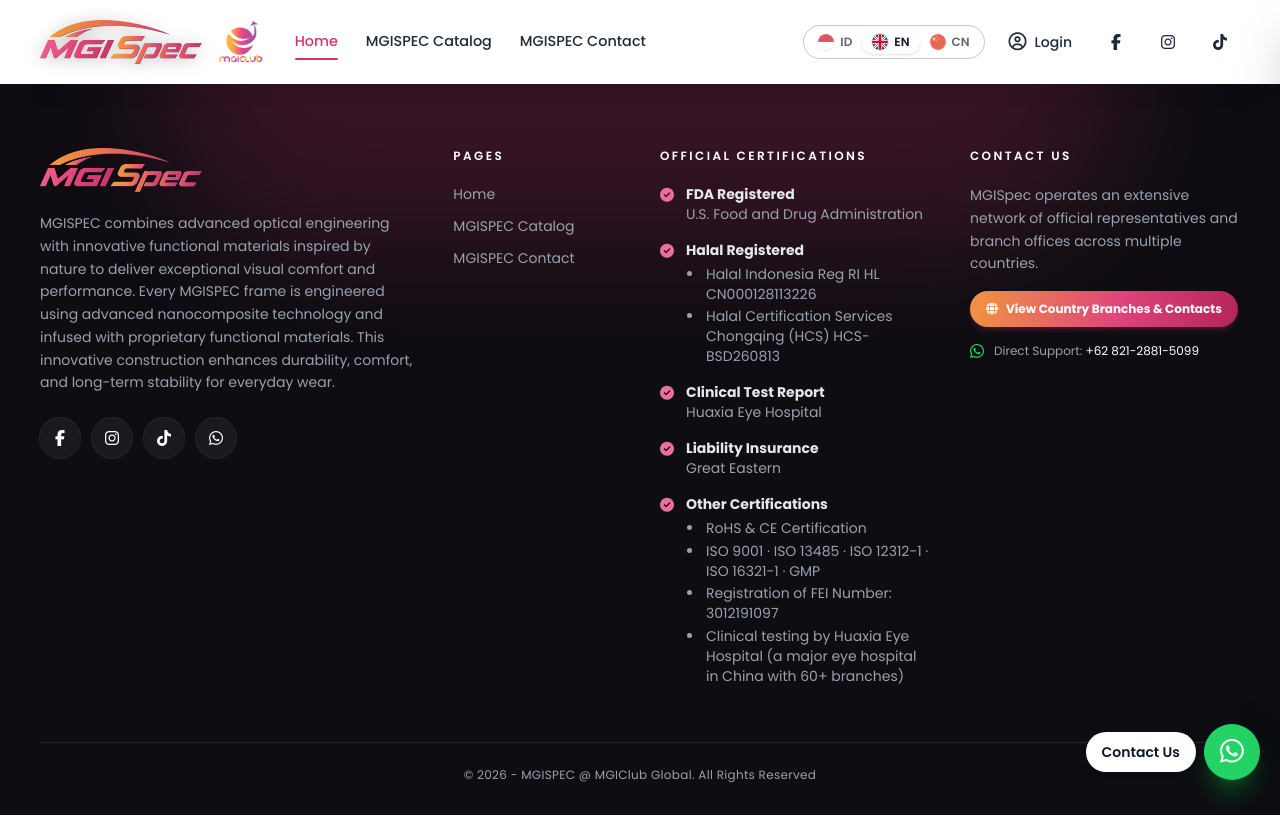
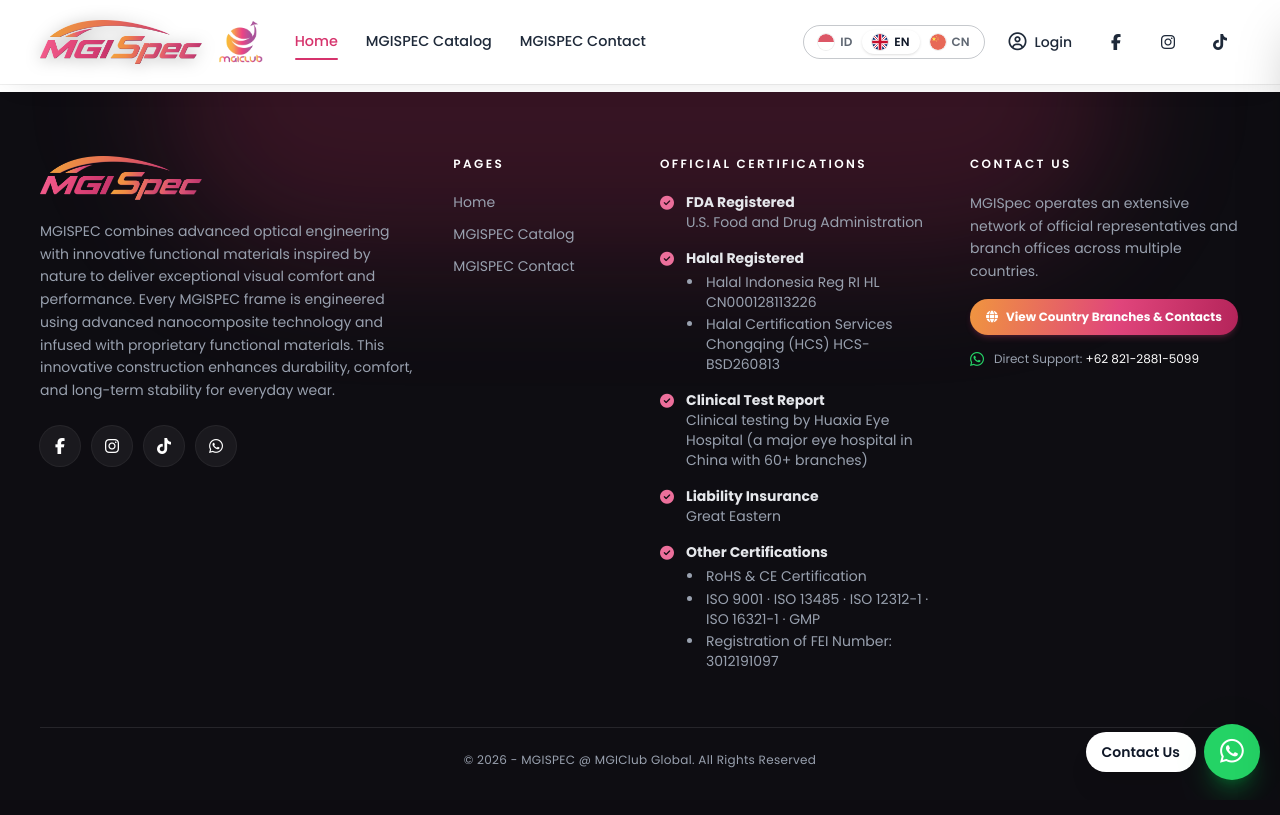
Before and after one commit to adiditm/MGISpec, a Laravel app: page /en in a window 1280 px wide. Run offline with Laravel 12, Linux system fonts and the light colour scheme; data comes from the database, SQL or seed files in the repository; data that the repository does not hold is empty; style sheets or scripts are compiled from the project's sources; parts of the project's set-up code (start-up, migrations or seed data) failed here and were passed over.

Commit message:
Footer: move Huaxia clinical test line from Other Certifications to Clinical Test Report
Co-Authored-By: Claude Sonnet 5.5 <noreply@anthropic.com>

```diff
--- a/kacamata/mgispec/resources/views/partials/footer.blade.php
+++ b/kacamata/mgispec/resources/views/partials/footer.blade.php
@@ -41,13 +41,12 @@
                     $certs = [
                         [__('Terdaftar FDA'), [__('Badan Pengawas Obat dan Makanan Amerika Serikat (U.S. FDA)')]],
                         [__('Terdaftar Halal'), ['Halal Indonesia Reg RI HL CN000128113226', 'Halal Certification Services Chongqing (HCS) HCS-BSD260813']],
-                        [__('Laporan Uji Klinis'), [__('Rumah Sakit Mata Huaxia')]],
+                        [__('Laporan Uji Klinis'), [__('Uji Klinis dari Rumah Sakit Mata Huaxia (rumah sakit mata besar di Tiongkok dengan 60+ cabang)')]],
                         [__('Asuransi Tanggung Gugat'), ['Great Eastern']],
                         [__('Sertifikasi Lainnya'), [
                             __('Sertifikasi RoHS & CE'),
                             'ISO 9001 · ISO 13485 · ISO 12312-1 · ISO 16321-1 · GMP',
                             __('Registrasi Nomor FEI') . ': 3012191097',
-                            __('Uji Klinis dari Rumah Sakit Mata Huaxia (rumah sakit mata besar di Tiongkok dengan 60+ cabang)'),
                         ]],
                     ];
                 @endphp
```
